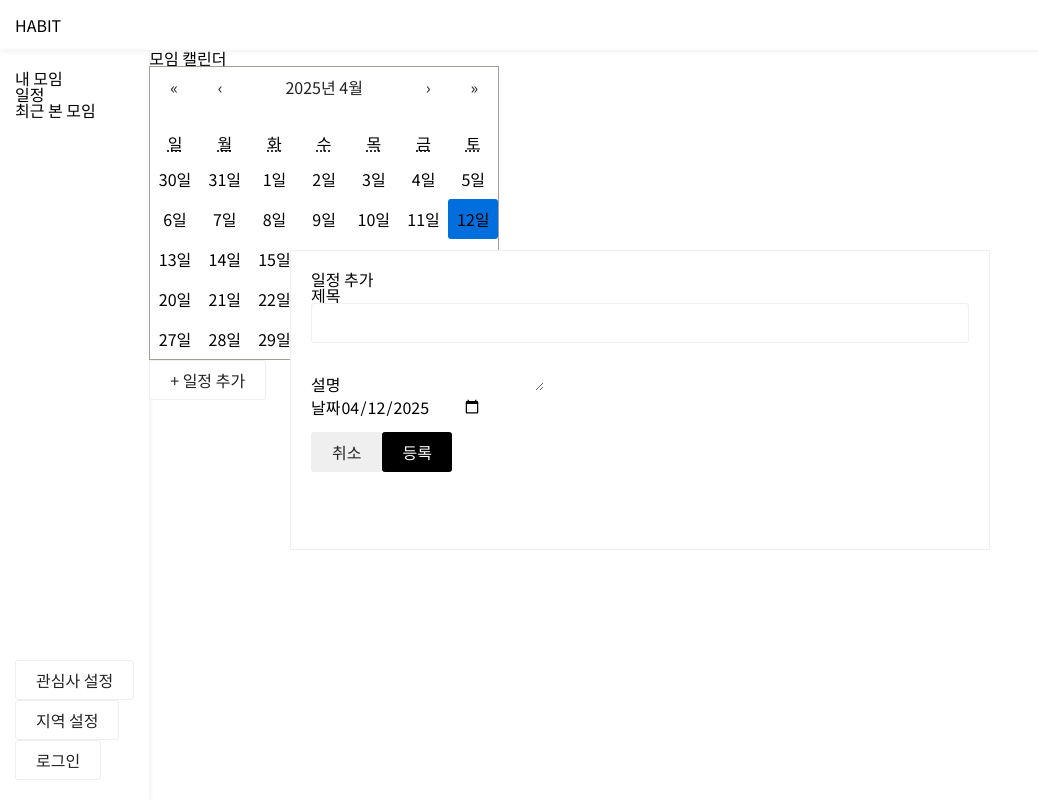
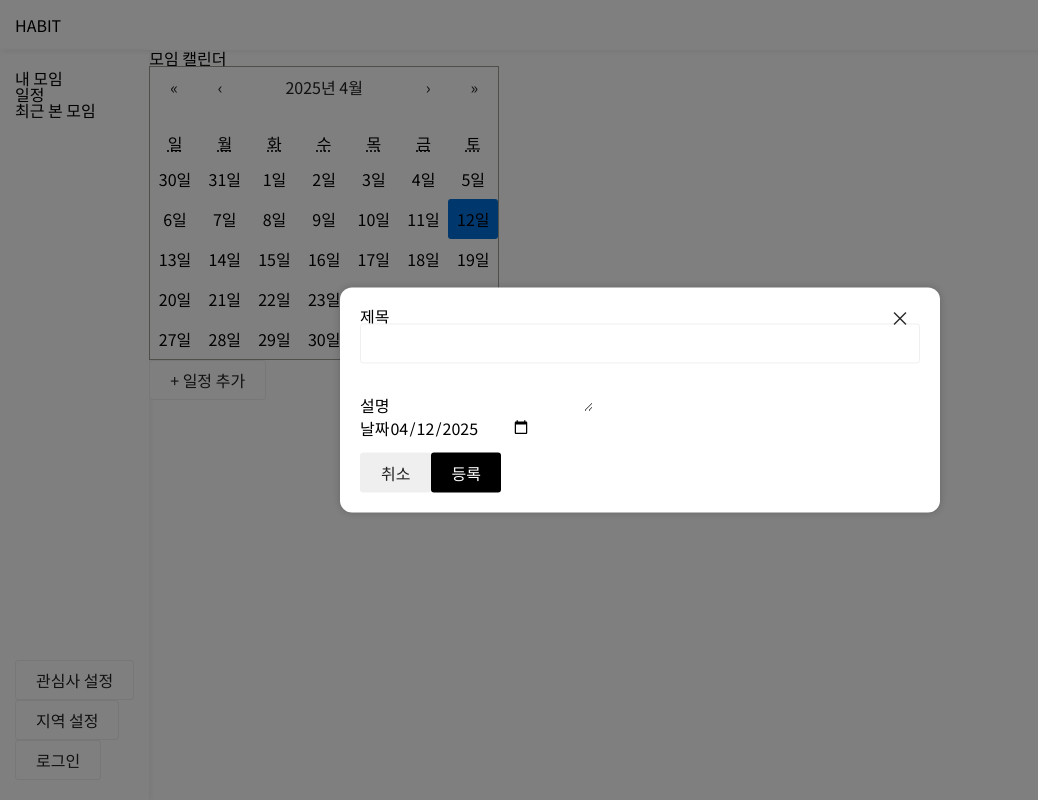
Before and after one commit to Team-ants-grasshoppers/habit-frontend, a React (Vite) app: page /calendar in a window 1280 px wide. Both pictures are taken after a click on the button "+ 일정 추가". Shown: the whole page, without its empty margins (0-1038 px from the left). Built offline with nearby package versions, Linux system fonts and the light colour scheme; a web font is replaced by a local one.

Commit message:
refactor: Modal 컴포넌트 기본 레이아웃으로 분리 및 ESC/닫기 기능 개선

```diff
--- a/src/common/components/ui/Modal.tsx
+++ b/src/common/components/ui/Modal.tsx
@@ -1,92 +1,27 @@
+/**
+ * @file Modal.tsx
+ * @description 기본 모달 레이아웃 컴포넌트 (백드랍 + 컨텐츠 + 닫기 버튼 포함)
+ */
+
 import styled from '@emotion/styled';
-import React, { useEffect, useState } from 'react';
-import ButtonUnit from './Buttons';
+import { ReactNode, useEffect } from 'react';
 
 /**
- * 입력 필드의 구성 정보
+ * Modal 컴포넌트에 전달되는 props 타입
  */
-interface InputField {
-  label: string;
-  name: string;
-  type: 'text' | 'password' | 'email';
+interface ModalProps {
+  isOpen: boolean;
+  onClose?: () => void;
+  children: ReactNode;
 }
 
 /**
- * Modal 컴포넌트에 전달되는 props
+ * 순수 모달 레이아웃 컴포넌트
+ * - 열림 여부(isOpen)와 닫기 콜백(onClose)만 관리
+ * - 컨텐츠(children)는 외부에서 주입
  */
-interface ModalProps {
-  isOpen: boolean;
-  mode: 'alert' | 'checkbox' | 'input';
-  title?: string;
-  description?: string;
-  checkboxItems?: string[];
-  inputFields?: InputField[];
-  confirmText?: string;
-  cancelText?: string;
-  onConfirm?: (data?: any) => void;
-  onCancel?: () => void; // "거절" 버튼 클릭 시 실행
-  onClose?: () => void; // 닫기(X), ESC 키 등 단순 닫기 처리용 (✅ 추가됨)
-  errorText?: string;
-  /** checkbox 모드일 때 외부에서 관리되는 선택값 */
-  checked?: string[];
-  /** checkbox 모드일 때 외부로 선택 변경을 알리는 함수 */
-  onCheckedChange?: (checked: string[]) => void;
-  /**
-   * 모달 하단에 렌더링할 추가 요소 (예: 하단 버튼들)
-   * 예: <Modal> 안에 직접 버튼, 링크 등을 넣고 싶을 때 사용
-   */
-  children?: React.ReactNode;
-}
-
-/**
- * 통합형 모달 컴포넌트
- *
- * - mode에 따라 3가지 유형의 모달을 지원합니다:
- *   - 'alert': 확인/취소 버튼만 있는 알림창
- *   - 'checkbox': 체크박스를 통해 복수 항목 선택 (외부에서 상태 관리 필요)
- *   - 'input': 텍스트, 이메일, 비밀번호 등의 입력 필드를 보여주는 입력용 모달
- *
- * - 필수 프랍스:
- *   - isOpen: 모달 열림 여부 (boolean)
- *   - mode: 'alert' | 'checkbox' | 'input'
- *
- * - 선택 프랍스:
- *   - title, description: 모달 제목과 설명 텍스트
- *   - confirmText, cancelText: 확인 및 취소 버튼 텍스트
- *   - onConfirm: 확인 버튼 클릭 시 실행할 콜백 (모드에 따라 전달되는 데이터 달라짐)
- *   - onCancel: 취소(거절) 버튼 클릭 시 실행할 콜백
- *   - onClose: X 버튼 클릭 또는 ESC 입력 시 실행되는 닫기 콜백 (✅ 추가됨)
- *   - errorText: input 모드에서 입력값 하단에 표시할 에러 텍스트
- *
- * - checkbox 모드 전용:
- *   - checkboxItems: 표시할 항목 배열
- *   - checked: 체크된 항목 배열 (외부 상태 필요)
- *   - onCheckedChange: 체크 변경 시 외부로 변경 알림
- *
- * - input 모드 전용:
- *   - inputFields: [{ label, name, type }] 형태로 입력 필드 정의
- *     - name은 고유 키로 formState[name]에 저장됨
- */
-const Modal: React.FC<ModalProps> = ({
-  isOpen,
-  mode,
-  title,
-  description,
-  checkboxItems = [],
-  inputFields = [],
-  confirmText,
-  cancelText,
-  onConfirm,
-  onCancel,
-  onClose,
-  errorText,
-  checked = [],
-  onCheckedChange,
-  children,
-}) => {
-  const [formState, setFormState] = useState<Record<string, string>>({});
-
-  // 모달 상태에 따라 body에 클래스 onModal 추가/제거
+const Modal = ({ isOpen, onClose, children }: ModalProps) => {
+  // 모달 상태에 따라 body에 클래스 onModal(스크롤 방지) 추가/제거
   useEffect(() => {
     isOpen ? document.body.classList.add('onModal') : document.body.classList.remove('onModal');
     return () => {
@@ -94,11 +29,13 @@ const Modal: React.FC<ModalProps> = ({
     };
   }, [isOpen]);
 
-  // ESC 키로 모달 닫기 (✅ onClose로 분리 처리)
+  // esc 키로 모달 닫기
   useEffect(() => {
     if (!isOpen || !onClose) return;
     const handleKeyDown = (e: KeyboardEvent) => {
-      if (e.key === 'Escape') onClose();
+      if (e.key === 'Escape') {
+        onClose?.();
+      }
     };
     window.addEventListener('keydown', handleKeyDown);
     return () => {
@@ -108,114 +45,49 @@ const Modal: React.FC<ModalProps> = ({
 
   if (!isOpen) return null;
 
-  const handleCheckboxChange = (item: string) => {
-    if (!onCheckedChange) return;
-    const newChecked = checked.includes(item)
-      ? checked.filter((i) => i !== item)
-      : [...checked, item];
-    onCheckedChange(newChecked);
-  };
-
-  const handleInputChange = (name: string, value: string) => {
-    setFormState((prev) => ({ ...prev, [name]: value }));
-  };
-
-  const handleConfirm = () => {
-    if (!onConfirm) return;
-    if (mode === 'checkbox') onConfirm(checked);
-    else if (mode === 'input') onConfirm(formState);
-    else onConfirm();
-  };
-
   return (
-    <>
-      <ModalStyle>
-        {title && <h2>{title}</h2>}
-        {description && <p>{description}</p>}
-
-        {mode === 'checkbox' && checkboxItems.length > 0 && (
-          <div>
-            {checkboxItems.map((item) => (
-              <label key={item}>
-                <input
-                  type="checkbox"
-                  checked={checked.includes(item)}
-                  onChange={() => handleCheckboxChange(item)}
-                />
-                <span>{item}</span>
-              </label>
-            ))}
-          </div>
-        )}
-
-        {mode === 'input' && inputFields.length > 0 && (
-          <div>
-            {inputFields.map(({ label, name, type }) => (
-              <div key={name}>
-                <label>{label}</label>
-                <input
-                  type={type}
-                  value={formState[name] || ''}
-                  onChange={(e) => handleInputChange(name, e.target.value)}
-                />
-              </div>
-            ))}
-            {errorText && <p>{errorText}</p>}
-          </div>
-        )}
-
-        {children && <div>{children}</div>}
-
-        {(confirmText && onConfirm) || (cancelText && onCancel) ? (
-          <div>
-            {cancelText && onCancel && (
-              <ButtonUnit mode="cancel" onClick={onCancel}>
-                {cancelText}
-              </ButtonUnit>
-            )}
-            {confirmText && onConfirm && (
-              <ButtonUnit mode="confirm" onClick={handleConfirm}>
-                {confirmText}
-              </ButtonUnit>
-            )}
-          </div>
-        ) : null}
-
-        {/* 닫기 버튼 (✅ onClose로 분리 처리) */}
-        {onClose && (
-          <div>
-            <CloseModal onClick={onClose} aria-label="모달 닫기">
-              ×
-            </CloseModal>
-          </div>
-        )}
-      </ModalStyle>
-    </>
+    <ModalBackdrop>
+      <ModalContent>
+        {children}
+        <CloseButton onClick={onClose} aria-label="모달 닫기">
+          ×
+        </CloseButton>
+      </ModalContent>
+    </ModalBackdrop>
   );
 };
 
 export default Modal;
 
-const ModalStyle = styled.div`
+// ================= 스타일 ==================
+
+const ModalBackdrop = styled.div`
   position: fixed;
+  inset: 0;
+  background: rgba(0, 0, 0, 0.5);
+  z-index: 999;
+`;
+
+const ModalContent = styled.div`
+  position: fixed;
+  top: 50%;
+  left: 50%;
   width: 80%;
-  background: white;
-  border: var(--border);
-  left: 50%;
-  top: 50%;
-  transform: translate(-50%, -50%);
-  max-width: 70rem;
+  max-width: 60rem;
   min-width: 32rem;
   padding: 2rem;
-  min-height: 30rem;
+  background: white;
+  border-radius: 12px;
+  transform: translate(-50%, -50%);
+  box-shadow: 0 0 10px rgba(0, 0, 0, 0.2);
 `;
 
-const CloseModal = styled.button`
+const CloseButton = styled.button`
   position: absolute;
-  top: 0;
-  right: 0;
-  width: 2rem;
-  height: 2rem;
-  border: var(--border);
+  top: 1rem;
+  right: 1rem;
+  background: transparent;
   font-size: 2rem;
+  border: none;
+  cursor: pointer;
 `;
```
